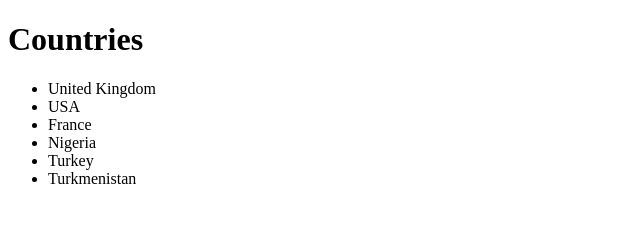
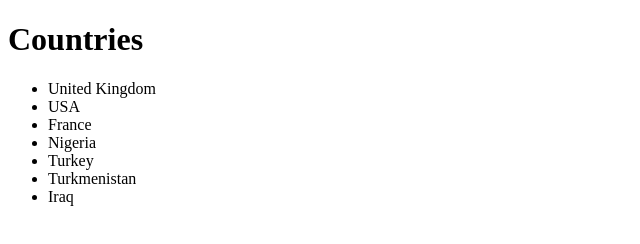
Before and after one commit to 234ercan/WQ, a plain HTML site: page index.html in a window 1280 px wide. Shown: the full height of the page, 0-640 px from the left. Drawn offline with Linux system fonts and the light colour scheme.

Commit message:
Update index.html

```diff
--- a/index.html
+++ b/index.html
@@ -14,6 +14,7 @@
       <li>Nigeria</li>
       <li>Turkey</li>
       <li>Turkmenistan</li>
+      <li>Iraq</li>
    </ul>
 </body>
 </html>
```
